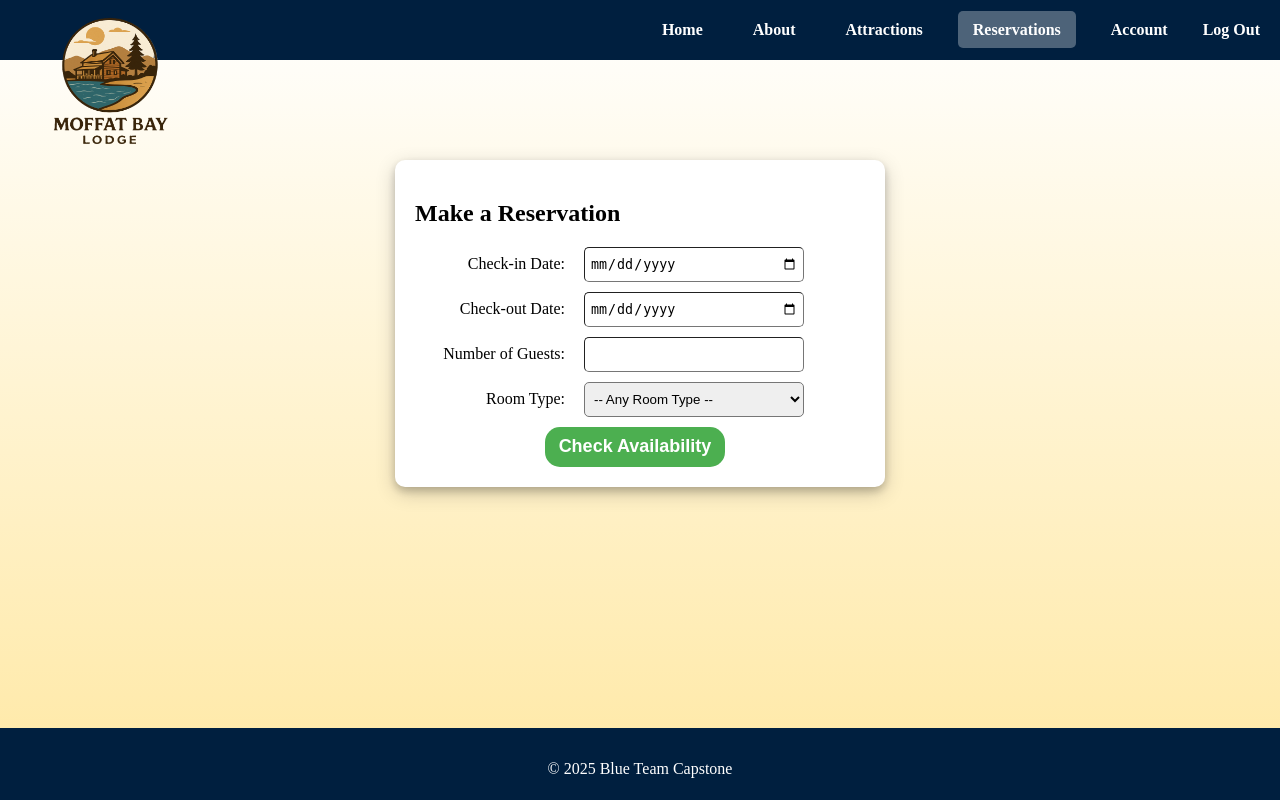
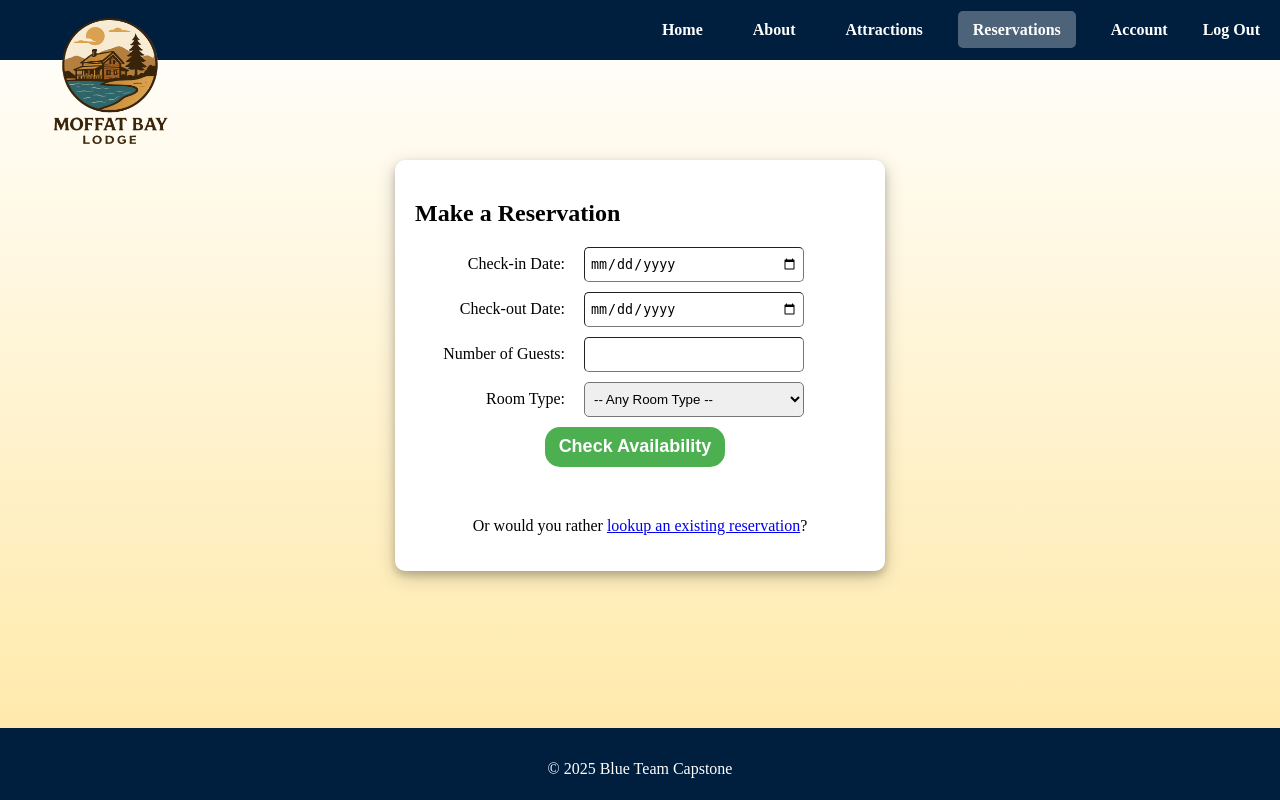
Before and after one commit to jessmonnier/moffatbay, a Django app: page /reservation/ in a window 1280 px wide. Run offline with Django 5.2, Linux system fonts and the light colour scheme; the visitor is signed in with stand-in values (Sample User, id 1); data that the repository does not hold is empty.

Commit message:
added lookup link

```diff
--- a/web/templates/pages/reservation.html
+++ b/web/templates/pages/reservation.html
@@ -120,6 +120,8 @@ Developed October thru December of 2025
         <p>No rooms available for the selected dates and guest count.</p>
     {% endif %}
 {% endif %}
+<p>&nbsp;</p>
+<p align="center">Or would you rather <a href="{% url 'search' %}">lookup an existing reservation</a>?</p>
 </div>
     <script>
     // function to update hold or confirmed based on which button the customer clicks
```
